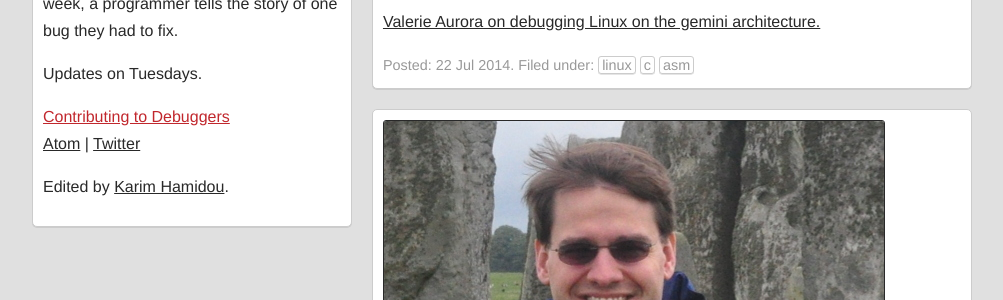
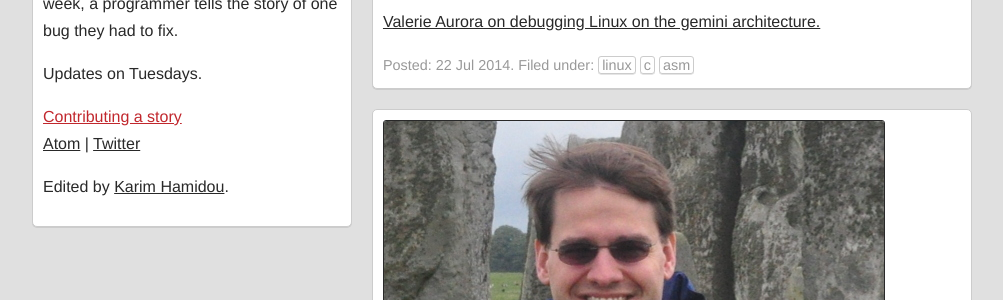
Before and after one commit to khamidou/debuggers, a Jekyll site: the page built from index.html, in a window 1280 px wide and 900 px high. Shown: the part 141-441 px from the top of the window, without its empty margins (128-1131 px from the left). Built offline with Jekyll 4.4.1, drawn with Linux system fonts in a browser that asks for light colours.

Commit message:
better wording

```diff
--- a/_layouts/default.html
+++ b/_layouts/default.html
@@ -30,7 +30,7 @@
                       Updates on Tuesdays.
                   </p>
                   <ul>
-                      <li ><a href="/about.html" class="important">Contributing to Debuggers</a></li>
+                      <li ><a href="/about.html" class="important">Contributing a story</a></li>
                       <li></li>
                       {% comment %}
                       <li><a href="/archives.html">Archives</a></li>
```
